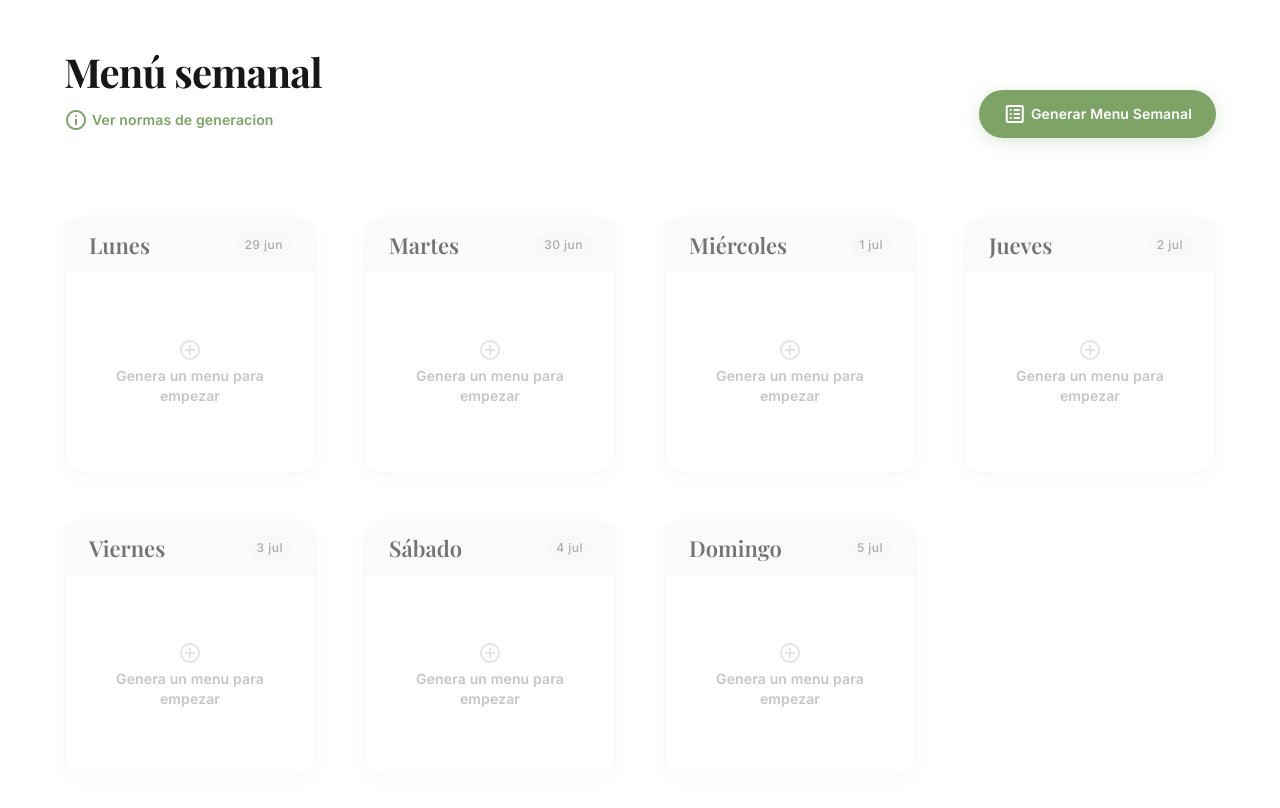
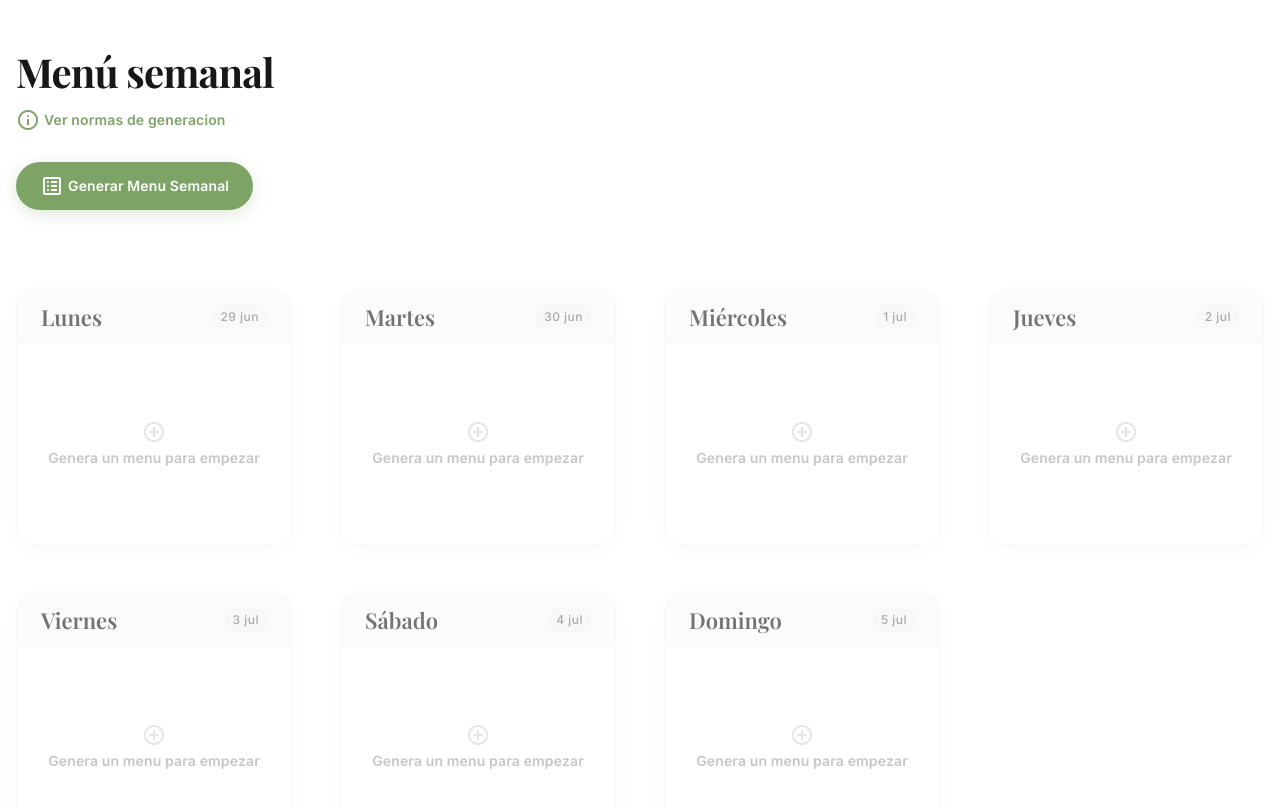
Before and after one commit to xportas/open-random-recipes, a Next.js app: page /menu in a window 1280 px wide. Shown: the top 808 px of the page. Built offline with nearby package versions, Linux system fonts and the light colour scheme; a web font is replaced by a local one.

Commit message:
style: remove desktop-specific padding and adjust layout spacing to enforce mobile-first design

```diff
--- a/app/menu/components/GenerateShoppingListButton.js
+++ b/app/menu/components/GenerateShoppingListButton.js
@@ -14,7 +14,7 @@ export default function GenerateShoppingListButton({ weeklyMenu }) {
   };
 
   return (
-    <div className="flex justify-center pt-md">
+    <div className="flex justify-center">
       <button
         onClick={handleGenerate}
         className="bg-primary text-white font-label-md text-label-md px-md py-sm rounded-full flex items-center justify-center gap-xs shadow-[0_4px_16px_rgba(125,164,102,0.25)] active:scale-[0.98] transition-transform duration-200"
--- a/app/menu/components/MenuHeader.js
+++ b/app/menu/components/MenuHeader.js
@@ -1,6 +1,6 @@
 export default function MenuHeader({ onGenerate, onClear, hasMenu, onShowRules }) {
   return (
-    <div className="flex flex-col md:flex-row justify-between items-start md:items-end gap-md">
+    <div className="flex flex-col justify-between items-start gap-md">
       <div>
         <h1 className="font-headline-lg-mobile md:font-headline-lg text-headline-lg-mobile md:text-headline-lg text-neutral-900">
         Menú semanal
--- a/app/menu/page.js
+++ b/app/menu/page.js
@@ -37,7 +37,7 @@ export default function MenuPage() {
 
   return (
     <>
-      <main className="max-w-7xl px-margin-mobile md:px-margin-desktop py-lg pb-32 space-y-xl">
+      <main className="max-w-7xl px-margin-mobile py-lg pb-32 space-y-xl">
         <MenuHeader onGenerate={generate} onClear={clear} hasMenu={!isEmpty} onShowRules={() => setIsRulesOpen(true)} />
         <div className="grid grid-cols-1 md:grid-cols-2 lg:grid-cols-3 xl:grid-cols-4 gap-md md:gap-lg">
           {weekDates.map(({ dayName, date }, dayIndex) => {
@@ -81,7 +81,7 @@ export default function MenuPage() {
           })}
         </div>
         {weeklyMenu && (
-          <div className="flex flex-col sm:flex-row justify-center gap-sm pt-md">
+          <div className="flex flex-col sm:flex-row justify-center gap-sm">
             <GenerateShoppingListButton weeklyMenu={weeklyMenu} />
           </div>
         )}
--- a/app/recipe-detail/page.js
+++ b/app/recipe-detail/page.js
@@ -10,16 +10,6 @@ import RecipeMeta from "./components/RecipeMeta";
 export default function RecipeDetailPage({ recipe, onBack }) {
   const [imageModal, setImageModal] = useState(null);
 
-  if (!recipe) {
-    return (
-      <main className="w-full max-w-5xl mx-auto md:px-margin-desktop pt-lg pb-xl md:py-lg">
-        <p className="text-center text-on-surface-variant py-lg">
-          Selecciona una receta para ver los detalles.
-        </p>
-      </main>
-    );
-  }
-
   const ingredients = recipe.ingredients || recipe.ingredientes || [];
 
   const handleImageClick = (src, alt) => {
@@ -28,7 +18,7 @@ export default function RecipeDetailPage({ recipe, onBack }) {
 
   return (
     <>
-      <main className="w-full max-w-5xl mx-auto md:px-margin-desktop pt-lg pb-xl md:py-lg">
+      <main className="w-full max-w-5xl mx-auto pt-7 pb-xl">
         {onBack && (
           <button
             onClick={onBack}
```
